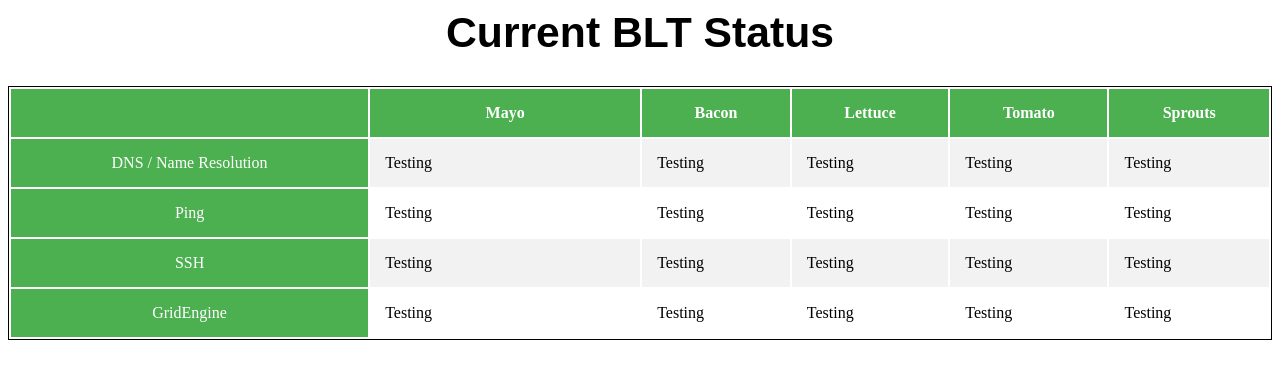
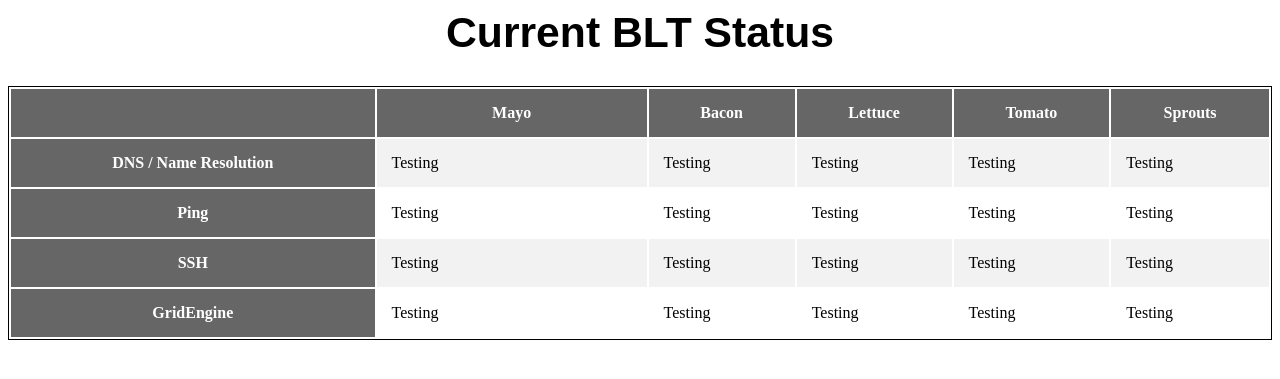
Before and after one commit to benhg/blt-uptime-monitor, a Flask app: page / in a window 1280 px wide. Shown: the top 379 px of the page. Run offline with Flask 2, Linux system fonts and the light colour scheme; some libraries are stand-ins or nearby versions.

Commit message:
changing styles

```diff
--- a/app.py
+++ b/app.py
@@ -15,6 +15,9 @@ app.config["admin_email"] = "benjamin.glick@ge.com"
 app.secret_key = b'\x9b4\xf8%\x1b\x90\x0e[?\xbd\x14\x7fS\x1c\xe7Y\xd8\x1c\xf9\xda\xb0K=\xba'
 # I will obviously change this secret key before we go live
 
+nodes_list = ["mayo", "bacon", "lettuce", "tomato", "sprouts"]
+services_list = ["dns", "ping", "ssh", "sge"]
+
 
 @app.route('/')
 @app.route('/index')
--- a/templates/status.html
+++ b/templates/status.html
@@ -15,11 +15,11 @@ img.emoji {
  }
  table{border:1px solid black;}
  th {
-    background-color: #4CAF50;
+     background-color: #666;
      color: white;
  }
  .pride-header{
-  background-color: #4CAF50;
+     background-color: #666;
      color: white;
  }
  th, td {
@@ -41,6 +41,11 @@ h1{
      text-align: center;
  }
  .concern{text-align: right;}
+ .up{  background-color: #4CAF50;
+     color: white;}
+ .unknown{}
+ .down{}
+
 </style>
 <title>BLT Status</title>
 <body>
@@ -55,7 +60,7 @@ h1{
     <th class='pride-header'>Sprouts</th>
   </tr>
   <tr>
-    <td class="pride-header" id="Logan-concern">DNS / Name Resolution</td>
+    <th class="pride-header" id="Logan-concern">DNS / Name Resolution</th>
     <td class="pride" id="Giacomo-pride">Testing</td>
     <td class="pride" id="Giacomo-pride">Testing</td>
     <td class="pride" id="Giacomo-pride">Testing</td>
@@ -63,14 +68,14 @@ h1{
     <td class="pride" id="Giacomo-pride">Testing</td>
   </tr>
   <tr>
-    <td class="pride-header" id="Logan-concern">Ping</td>
+    <th class="pride-header" id="Logan-concern">Ping</th>
     <td class="pride" id="Giacomo-pride">Testing</td>
     <td class="pride" id="Giacomo-pride">Testing</td>
     <td class="pride" id="Giacomo-pride">Testing</td>
     <td class="pride" id="Giacomo-pride">Testing</td>
     <td class="pride" id="Giacomo-pride">Testing</td>
   </tr>
-    <td class="pride-header" id="Logan-concern">SSH</td>
+    <th class="pride-header" id="Logan-concern">SSH</th>
     <td class="pride" id="Giacomo-pride">Testing</td>
     <td class="pride" id="Giacomo-pride">Testing</td>
     <td class="pride" id="Giacomo-pride">Testing</td>
@@ -78,7 +83,7 @@ h1{
     <td class="pride" id="Giacomo-pride">Testing</td>
   </tr>
   </tr>
-    <td class="pride-header" id="Logan-concern">GridEngine</td>
+    <th class="pride-header" id="Logan-concern">GridEngine</th>
     <td class="pride" id="Giacomo-pride">Testing</td>
     <td class="pride" id="Giacomo-pride">Testing</td>
     <td class="pride" id="Giacomo-pride">Testing</td>
```
Also changed, not shown: 2 other files. Lines whose indentation alone changed are shown as unchanged.
